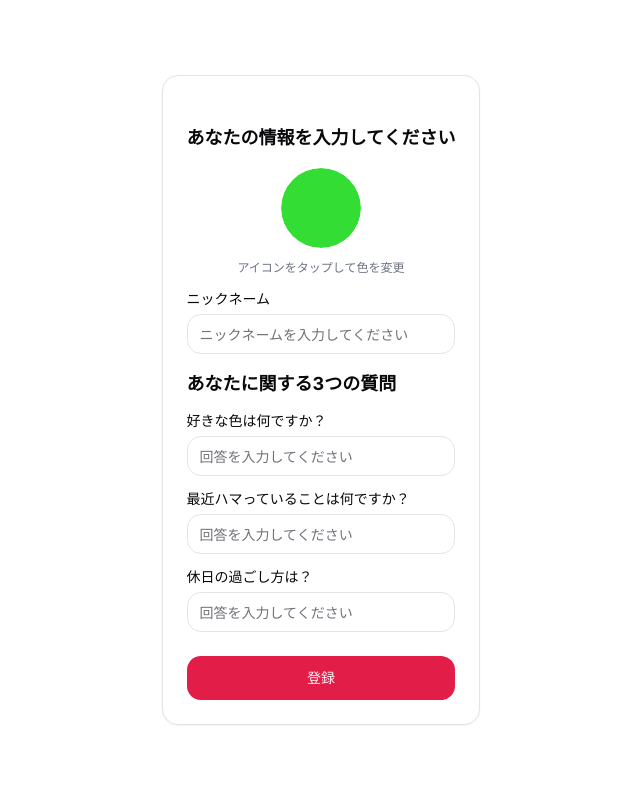
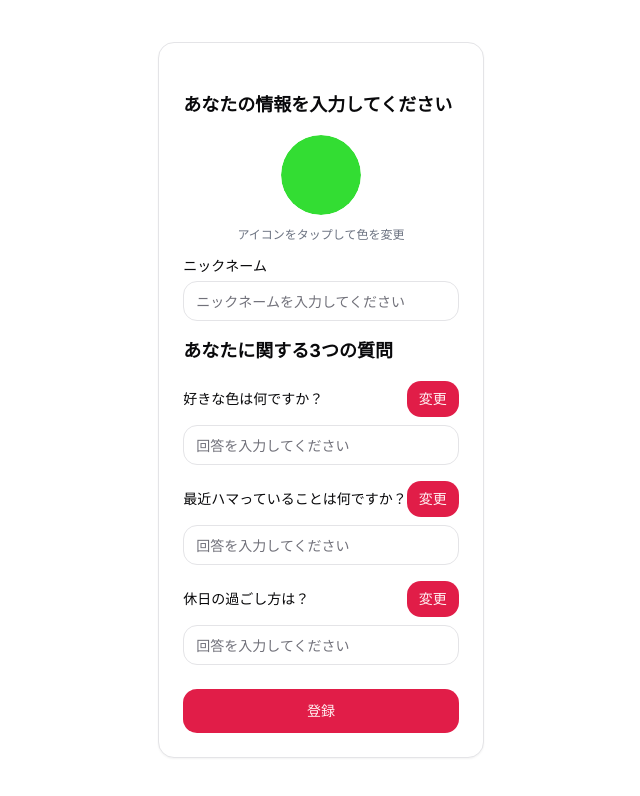
Before and after one commit to TEDxUTsukuba/event-attendee-network, a Next.js app: page /event/1/register in a window 1280 px wide. Shown: the top 796 px of the page, without its empty margins (319-959 px from the left). Built offline with nearby package versions, Linux system fonts and the light colour scheme; no server answers; the database is empty.

Commit message:
refactor: update EventUserRegisterPage to use QuestionItem type for questions state

```diff
--- a/src/components/pages/eventUserRegisterPage.tsx
+++ b/src/components/pages/eventUserRegisterPage.tsx
@@ -21,15 +21,20 @@ interface UserData {
   };
 }
 
+type QuestionItem = {
+  index: number;
+  question: string;
+};
+
 export default function EventUserRegisterPage({ eventData }: { eventData: EventData }) {
   const router = useRouter();
-  const [questions, setQuestions] = useState<string[]>([]);
+  const [questions, setQuestions] = useState<QuestionItem[]>([]);
   const [loading, setLoading] = useState<boolean>(false);
   const [errors, setErrors] = useState<{ [key: string]: string }>({});
   const [myColor, setMyColor] = useState<string>("#F4F4F5");
 
   useEffect(() => {
-    setQuestions(pickupNQuestions(3));
+    setQuestions(pickupNQuestions(3).map(item => ({ index: item.index, question: item.question })));
   }, []);
 
   useEffect(() => {
@@ -62,6 +67,21 @@ export default function EventUserRegisterPage({ eventData }: { eventData: EventD
     });
   }
 
+  const changeQuestion = (index: number) => {
+    const newQuestions = [...questions];
+    const newQuestions_indexes = newQuestions.map((question) => question.index);
+
+    const newQuestion = pickupNQuestions(1, newQuestions_indexes).map(item => ({ index: item.index, question: item.question }));
+
+    if (newQuestions_indexes.includes(newQuestion[0].index)) {
+      changeQuestion(index);
+    }
+
+    newQuestions.splice(index, 1, newQuestion[0]);
+
+    setQuestions(newQuestions);
+  };
+
   const onSubmit = async () => {
     const isNicknameValid: boolean = !(userData.name === undefined || (userData.name as string).trim() === "");
     var isNotEmptyFlag: boolean = false;
@@ -74,11 +94,11 @@ export default function EventUserRegisterPage({ eventData }: { eventData: EventD
     }
 
     questions.forEach((question) => {
-      if (userData.questions[question] === undefined || userData.questions[question].trim() === "") {
-        setErrors((prevErrors) => ({ ...prevErrors, [question]: "回答を入力してください" }));
+      if (userData.questions[question.question] === undefined || userData.questions[question.question].trim() === "") {
+        setErrors((prevErrors) => ({ ...prevErrors, [question.question]: "回答を入力してください" }));
         isNotEmptyFlag = true;
       } else {
-        setErrors((prevErrors) => ({ ...prevErrors, [question]: "" }));
+        setErrors((prevErrors) => ({ ...prevErrors, [question.question]: "" }));
       }
     });
 
@@ -162,11 +182,16 @@ export default function EventUserRegisterPage({ eventData }: { eventData: EventD
             {errors.e_nickname && <p className="text-red-500">{errors.e_nickname}</p>}
           </div>
           <h2 className="text-lg font-bold">あなたに関する3つの質問</h2>
-          {questions.map((question) => (
-            <div key={question} className="grid gap-2">
-              <Label htmlFor={question}>{question}</Label>
-              <Input id={question} placeholder="回答を入力してください" onChange={(e) => onChangeQuestion(question, e)} />
-              {errors[question] && <p className="text-red-500">{errors[question]}</p>}
+          {questions.map((question, index) => (
+            <div key={question.index} className="grid gap-2">
+              <div className="flex items-center justify-between">
+                <Label htmlFor={String(question.index)}>{question.question}</Label>
+                <Button size="sm" onClick={() => changeQuestion(index)}>
+                  変更
+                </Button>
+              </div>
+              <Input id={String(question.index)} placeholder="回答を入力してください" onChange={(e) => onChangeQuestion(question.question, e)} />
+              {errors[question.question] && <p className="text-red-500">{errors[question.question]}</p>}
             </div>
           ))}
         </CardContent>
--- a/src/lib/question.tsx
+++ b/src/lib/question.tsx
@@ -1,5 +1,5 @@
 
-export const pickupNQuestions = (n: number) => {
+export const pickupNQuestions = (n: number, newQuestions_indexes?: number[]) => {
   const questions = [
     "好きな食べ物は何ですか？",
     "好きな飲み物は何ですか？",
@@ -34,6 +34,11 @@ export const pickupNQuestions = (n: number) => {
     "出身地はどこですか？",
     "中学生の頃の部活動は何でしたか？",
   ];
-  const shuffled = questions.sort(() => 0.5 - Math.random());
-  return shuffled.slice(0, n);
+  const filteredQuestions = questions.filter((_, index) => !newQuestions_indexes?.includes(index));
+  const selectedQuestions = filteredQuestions
+    .map((question, index) => ({ question, index }))
+    .sort(() => 0.5 - Math.random())
+    .slice(0, n);
+
+  return selectedQuestions;
 }
```
